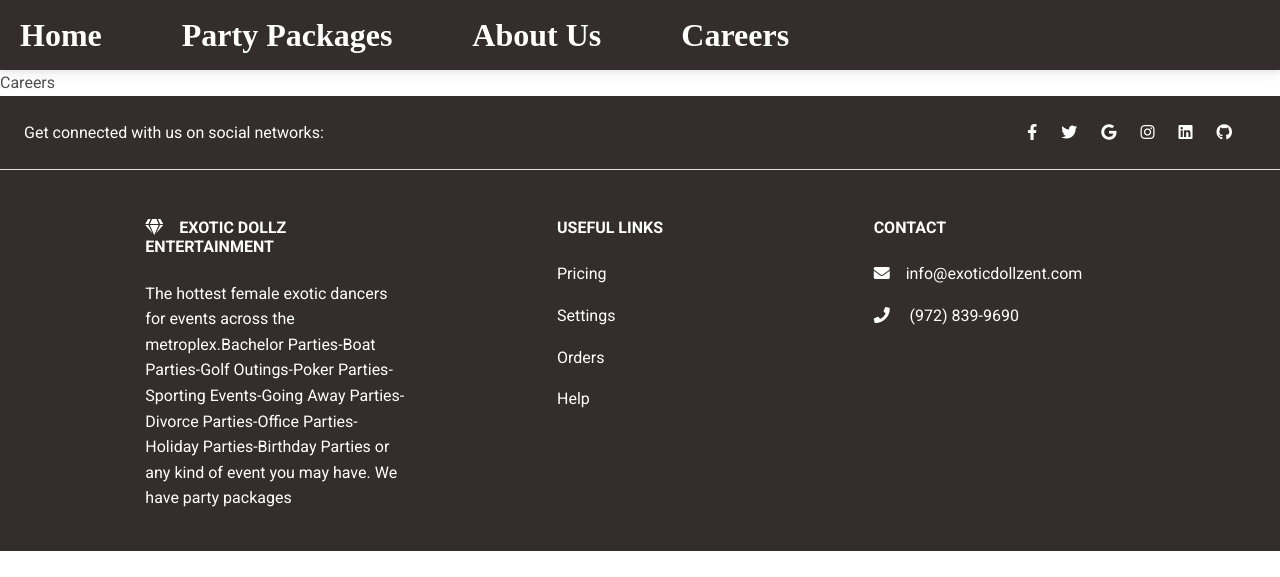
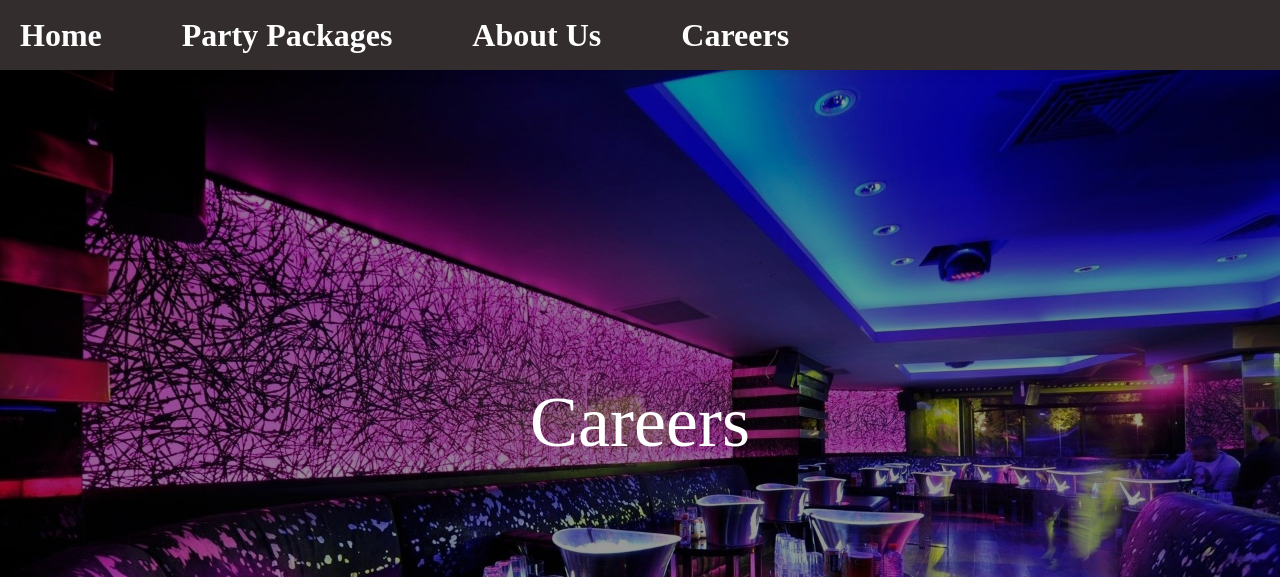
Before and after one commit to rbanda1985/exoticdollzent, a React (Create React App) app: page /careers in a window 1280 px wide. Shown: the top 577 px of the page. Built offline with nearby package versions, Linux system fonts and the light colour scheme; a web font is replaced by a local one.

Commit message:
ADD: Form links and forms for Careers and Booking

```diff
--- a/package.json
+++ b/package.json
@@ -11,6 +11,7 @@
     "prop-types": "^15.8.1",
     "react": "^18.1.0",
     "react-dom": "^18.1.0",
+    "react-jotform-embed": "^1.1.2",
     "react-router-dom": "^6.3.0",
     "react-scripts": "5.0.1",
     "swiper": "^8.2.4",
--- a/src/cardData.js
+++ b/src/cardData.js
@@ -17,7 +17,7 @@ const cards = [
     textTwo: "Click the button below to start planning your night",
     button: 'Book Now',
     className: 'bookingLink',
-    link: '/bookings'
+    link: '/partypackages'
   }
 ];
 
--- a/src/components/About.css
+++ b/src/components/About.css
@@ -12,7 +12,7 @@
   flex-direction: column;
   width: 80%;
   margin: auto;
-  color: white;
+  color: lightblue;
   font-weight: 600;
   padding-top: 5em;
   padding-bottom: 5em;
--- a/src/components/About.js
+++ b/src/components/About.js
@@ -7,7 +7,7 @@ import './About.css';
 const About = () => {
   return (
     <div className='about'>
-      <TopImage image={image} title='About Us'/>
+      <TopImage image={image} title='About Us' />
       <div className='about-us-container'>
         <p>Exotic Dollz and Entertainmnet</p> <p>is proud to offer Dallas with the sexiest and hottest female exotic dancers and topless/nude waitresses</p>
         <p>We offer Bachelor Parties - Boat Parties - Golf Outings - Poker Parties - Sporting Events - Going Away Parties - Divorce Parties - Office Parties - Holiday Parties - Birthday Parties or any kind of event you may have.</p>
--- /dev/null
+++ b/src/components/Careers.css
@@ -0,0 +1,3 @@
+iframe {
+  height: 130em !important;
+}
--- a/src/components/Careers.js
+++ b/src/components/Careers.js
@@ -1,8 +1,15 @@
 import React from 'react'
+import JotformEmbed from 'react-jotform-embed';
+import TopImage from './TopImage';
+import image from '../assets/background.jpg';
+import './Careers.css';
 
 const Careers = () => {
   return (
-    <div>Careers</div>
+    <div className='careers'>
+      <TopImage image={image} title='Careers'/>
+      <JotformEmbed src='https://form.jotform.com/221912325119045'/>
+    </div>
   )
 }
 
--- a/src/components/Footer.js
+++ b/src/components/Footer.js
@@ -7,28 +7,6 @@ const Footer = () => {
     <MDBFooter bgColor='dark' className='text-center text-lg-start footer' color='white'>
       <section className='d-flex justify-content-center justify-content-lg-between p-4 border-bottom'>
         <div className='me-5 d-none d-lg-block'>
-          <span>Get connected with us on social networks:</span>
-        </div>
-
-        <div>
-          <a href='' className='me-4 text-reset'>
-            <i className='fab fa-facebook-f'></i>
-          </a>
-          <a href='' className='me-4 text-reset'>
-            <i className='fab fa-twitter'></i>
-          </a>
-          <a href='' className='me-4 text-reset'>
-            <i className='fab fa-google'></i>
-          </a>
-          <a href='' className='me-4 text-reset'>
-            <i className='fab fa-instagram'></i>
-          </a>
-          <a href='' className='me-4 text-reset'>
-            <i className='fab fa-linkedin'></i>
-          </a>
-          <a href='' className='me-4 text-reset'>
-            <i className='fab fa-github'></i>
-          </a>
         </div>
       </section>
 
@@ -41,33 +19,7 @@ const Footer = () => {
               </h6>
               <p>
                 <span>The hottest female exotic dancers for events across the metroplex.</span>
-                Bachelor Parties-Boat Parties-Golf Outings-Poker Parties-Sporting Events-Going Away Parties-Divorce Parties-Office Parties-Holiday Parties-Birthday Parties or any kind of event you may have.
-                We have party packages
-              </p>
-            </div>
 
-
-            <div className='col-md-3 col-lg-2 col-xl-2 mx-auto mb-4'>
-              <h6 className='text-uppercase fw-bold mb-4'>Useful links</h6>
-              <p>
-                <a href='#!' className='text-reset'>
-                  Pricing
-                </a>
-              </p>
-              <p>
-                <a href='#!' className='text-reset'>
-                  Settings
-                </a>
-              </p>
-              <p>
-                <a href='#!' className='text-reset'>
-                  Orders
-                </a>
-              </p>
-              <p>
-                <a href='#!' className='text-reset'>
-                  Help
-                </a>
               </p>
             </div>
 
--- a/src/partyCards.js
+++ b/src/partyCards.js
@@ -7,7 +7,7 @@ const partyCards = [
     textTwo: 'Need a stripper for your next bachelor party? Look no further than Exotic Dollz where we provide the sexiest strippers for bachelor parties. We know that getting married is a big step in your life, and we want to help ring in the chapter by celebrating with you. Congratulations and enjoy the best strippers that Exotic Dollz has to offer! Upgrade your party package to include a Lesbian Toy Show called "2 Girl Lesbian Show." End the evening sensual private lap dances and let these hotties blow your mind with their skills.',
     button: 'Book Now',
     className: 'bachelor-party',
-    link: '/bookings'
+    link: 'https://form.jotform.com/221912691200042'
   },
   {
     image: require('./assets/girl8.jpg'),
@@ -17,7 +17,7 @@ const partyCards = [
     textTwo: 'Liven up your next party by booking a Topless Waitress. You can customize your girls however you want. Want them to wear a bikini or lingerie? No problem! Want them to wear panties below and pasties above? You got it! Looking for a mini-skirt below and topless above? Sure thing! Want them FULLY NUDE? We are the only agency that can do it! Our topless waitresses can meet and greet, help prepare food and drinks, and serve them to your guests. Want to turn up the heat? Our girls can also turn the room into a strip club and offer lap dances, body shots, body rubs, play adult games, and even do erotic girl-on-girl shows! Book today and lets make your party unforgettable!',
     button: 'Book Now',
     className: 'topless-waitress',
-    link: '/bookings'
+    link: 'https://form.jotform.com/221912691200042'
   },
   {
     image: require('./assets/yacht-bikini.jpg'),
@@ -26,7 +26,7 @@ const partyCards = [
     textOne: 'CELEBRITY STATUS',
     textTwo: 'Our hot party strippers are ready to get wet and WILD! Our exotic play girls will make anyone wish they were a part of the party. This is something that no one will want to miss out on!',
     button: 'Book Now',
-    link: '/bookings',
+    link: 'https://form.jotform.com/221912691200042',
     className: 'boat-yacht'
   },
   {
@@ -36,7 +36,7 @@ const partyCards = [
     textOne: 'FOR YOUR PRIVACY',
     textTwo: "Our Virtual Dollz are perfect for what you're looking for. We have many open minded girls who can indulge in many various fetishes and fantasies that you might be interested in. Our Dollz can be booked online for a live show or you can request them to create a custom fantasy video just for you.",
     button: 'Book Now',
-    link: '/bookings',
+    link: 'https://form.jotform.com/221912691200042',
     className: 'virtual'
   },
   {
@@ -46,7 +46,7 @@ const partyCards = [
     textOne: 'MAKE A WISH',
     textTwo: 'You made it another year! Congratulations! Celebrate another year with a sexy ladies legs wrapped around your head. Make this a birthday to remember. Make this the year that you really treat yourself to all of your desires!',
     button: 'Book Now',
-    link: '/bookings',
+    link: 'https://form.jotform.com/221912691200042',
     className: 'birthday'
   },
   {
@@ -56,7 +56,7 @@ const partyCards = [
     textOne: 'TIS THE SEASON',
     textTwo: 'Holidays can be boring if you dont have any plans. This holiday season include Exotic Dollz in your plans! Our dancers are ready to celebrate any holday with you at a moments notice! Let us dress up in any kind of outfit that strikes your mood.',
     button: 'Book Now',
-    link: '/bookings',
+    link: 'https://form.jotform.com/221912691200042',
     className: 'holiday'
   }
 ]
```
Also changed, not shown: 1 other file (tests, documents, lock files or other folders).
